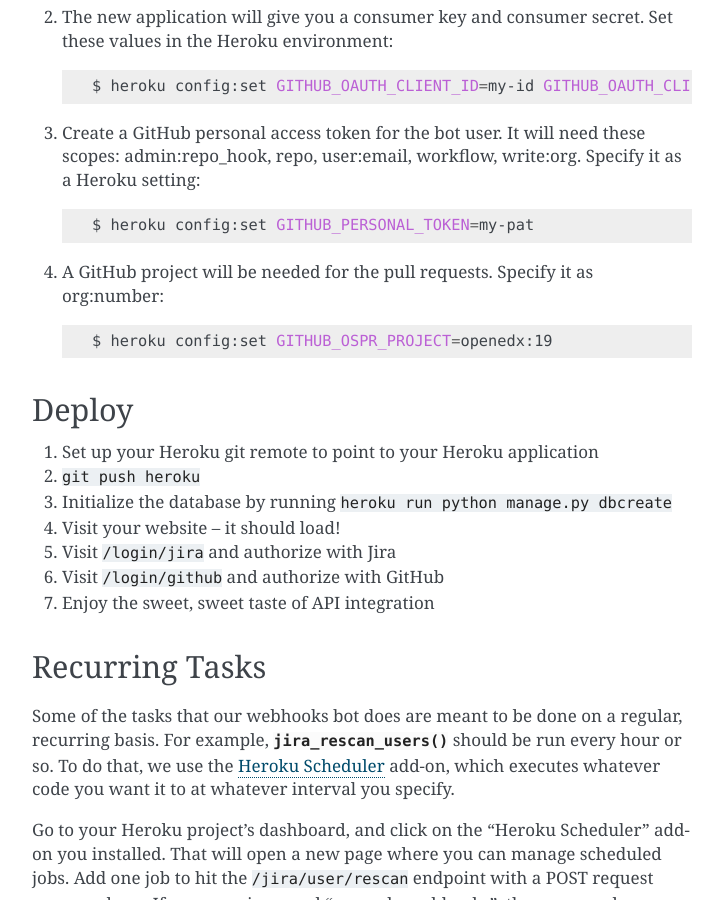
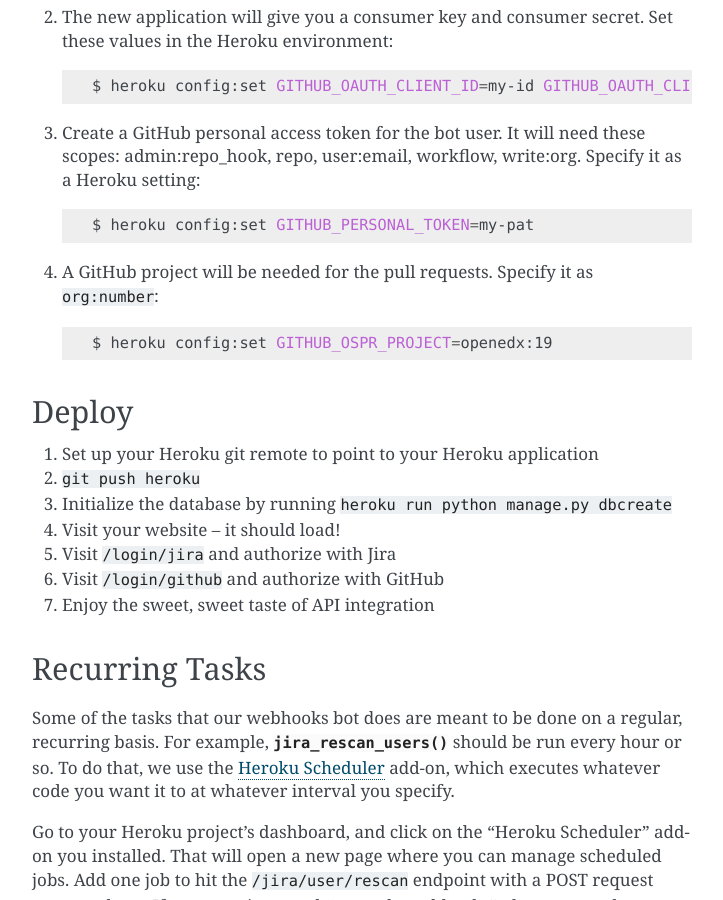
Before and after one commit to openedx/openedx-webhooks, a Sphinx documentation site: the page built from docs/install.rst, in a window 1280 px wide and 900 px high, scrolled down 1685 px. Shown: the whole window, without its empty margins (388-1111 px from the left). Built offline with Sphinx 7.4.7, drawn with Linux system fonts in a browser that asks for light colours.

```diff
--- a/README.rst
+++ b/README.rst
@@ -3,7 +3,7 @@
 Open edX Webhooks Handlers (and Other JIRA/GitHub Utilities)
 ============================================================
 
-Webhooks for `Open edX`_ integrating `JIRA`_ and `GitHub`_. Designed to
+Webhooks for `Open edX`_ integrating JIRA and GitHub. Designed to
 be deployed at `Heroku`_.
 
 `Access the app`_ at https://openedx-webhooks.herokuapp.com.
--- a/docs/install.rst
+++ b/docs/install.rst
@@ -96,7 +96,7 @@ GitHub
        $ heroku config:set GITHUB_PERSONAL_TOKEN=my-pat
 
 4. A GitHub project will be needed for the pull requests.  Specify it as
-   org:number:
+   ``org:number``:
 
    .. code-block:: bash
 
```
Also changed, not shown: other parts of README.rst (+0 -2 lines).
